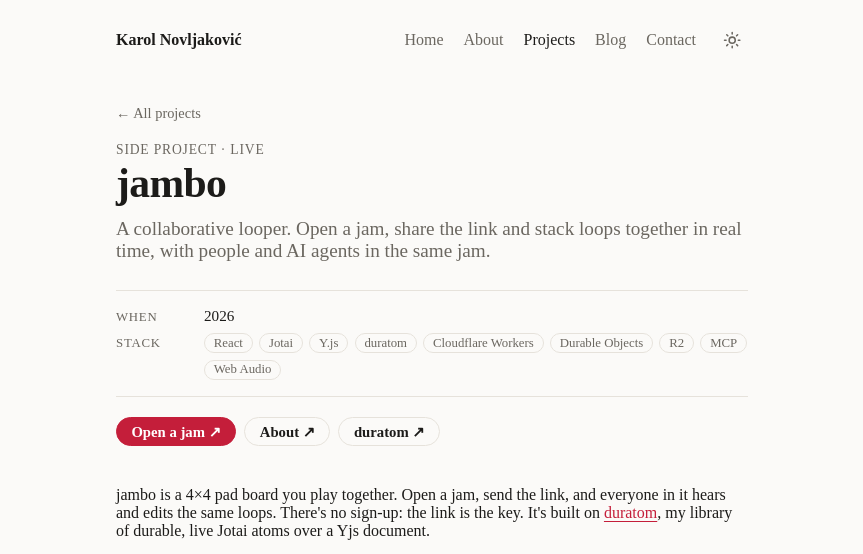
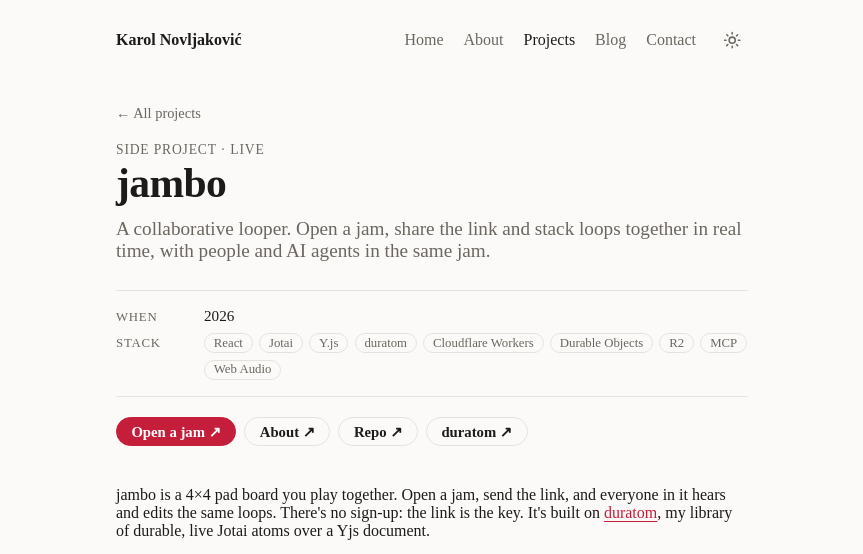
Before and after one commit to KarolNov/personal-2026, an Astro site: page /projects/jambo in a window 1280 px wide. Shown: the top 554 px of the page, without its empty margins (208-1071 px from the left). Built offline with nearby package versions, Linux system fonts and the light colour scheme; Astro itself is replaced by a stand-in of ours.

Commit message:
Link the jambo repo now that it's public
Co-Authored-By: Claude Opus 5.5 <noreply@anthropic.com>

```diff
--- a/src/content/projects/jambo.mdx
+++ b/src/content/projects/jambo.mdx
@@ -12,6 +12,7 @@ coverAlt: A jam in progress, with a 4×4 grid of pads lighting up as loops play,
 links:
   - { label: Open a jam, href: 'https://jambo.karolnov.dev' }
   - { label: About, href: 'https://jambo.karolnov.dev/about' }
+  - { label: Repo, href: 'https://github.com/KarolNov/jambo' }
   - { label: duratom, href: 'https://github.com/KarolNov/duratom' }
 ---
 
```
